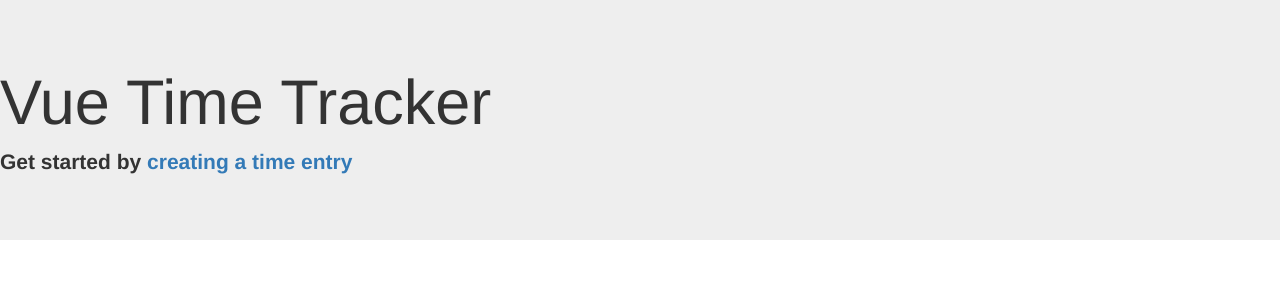
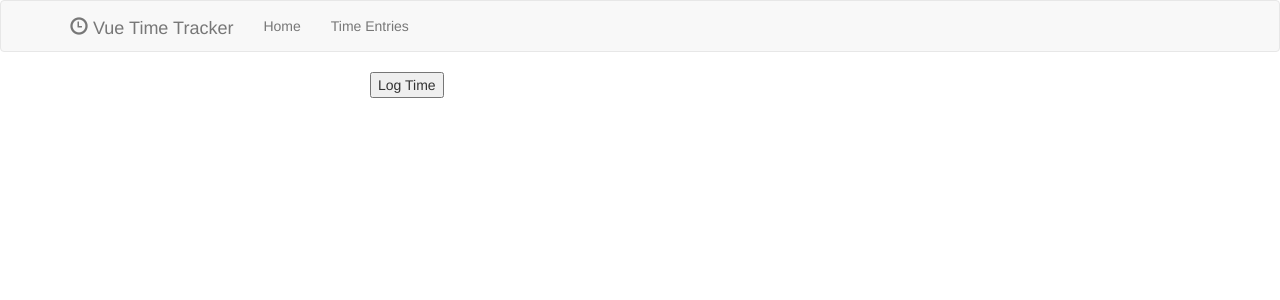
Before and after one commit to michalzagrodzki/Vue-Tutorial, a Vue app: page /time-entries in a window 1280 px wide. Shown: the top 300 px of the page. Built offline with nearby package versions, Linux system fonts and the light colour scheme; what vue-resource would draw is missing.

Commit message:
Add TimeEntries view, correct router to properly link views.

```diff
--- /dev/null
+++ b/src/components/TimeEntries.vue
@@ -0,0 +1,5 @@
+<template>
+  <div>
+      <button>Log Time</button>
+  </div>
+</template>
```
Also changed, not shown: src/main.js (+5 -3 lines).
